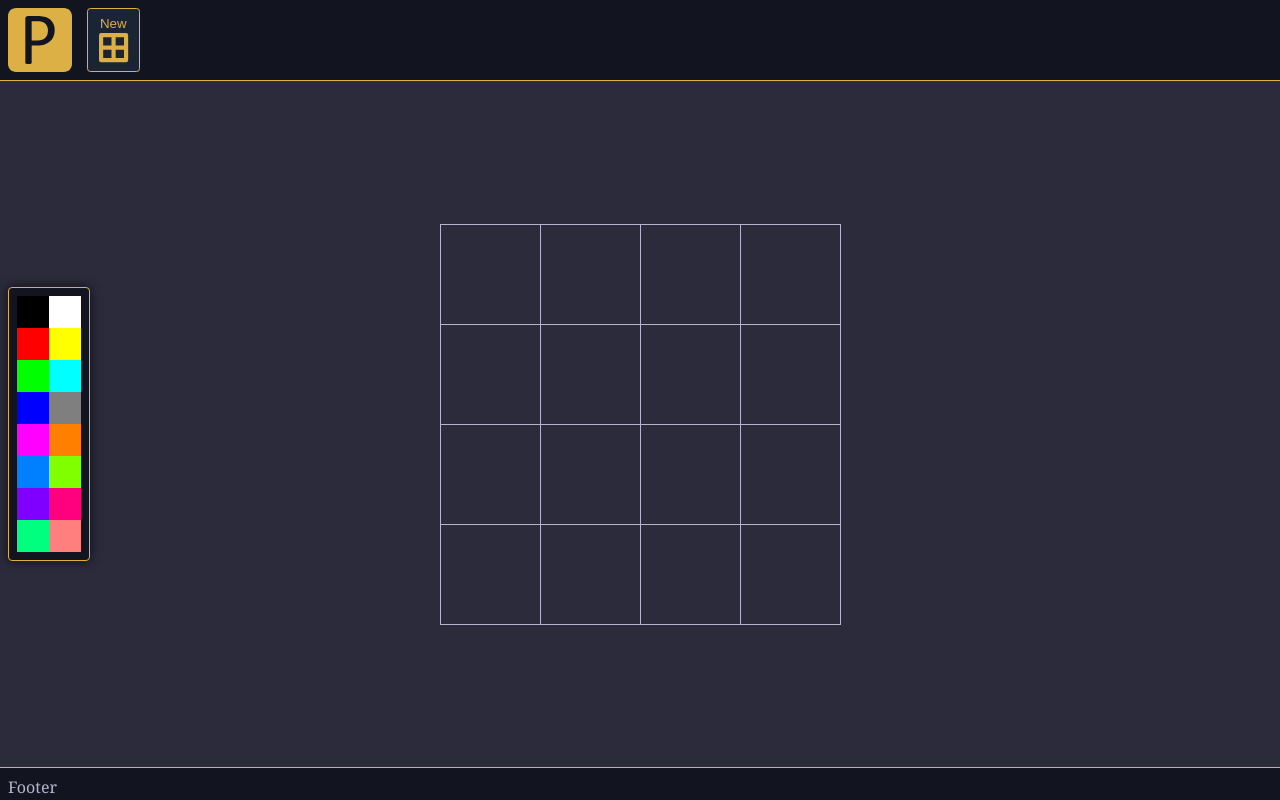
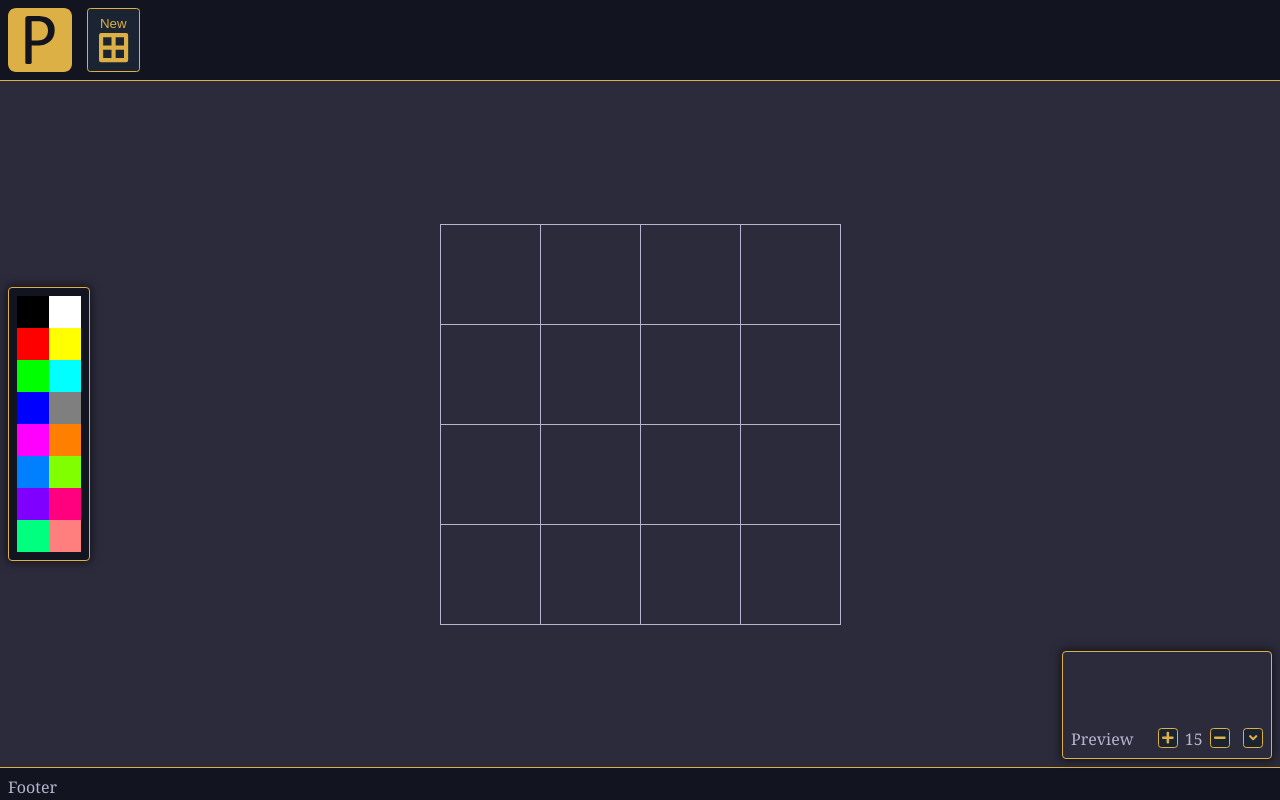
Before and after one commit to ropedy/picture-element-editor, a React (Vite) app: page / in a window 1280 px wide. Built offline with nearby package versions, Linux system fonts and the light colour scheme.

Commit message:
Added preview

```diff
--- a/src/components/Main.js
+++ b/src/components/Main.js
@@ -5,6 +5,7 @@ import { useDrop } from 'react-dnd';
 import ColorPalette from './ColorPalette';
 import Canvas from './Canvas';
 import ActionBox from './ActionBox';
+import Preview from './Preview';
 
 import { setPixel } from '../reducers/canvasReducer';
 
@@ -29,6 +30,7 @@ const Main = () => {
     {show ? <ActionBox /> : null}
     <ColorPalette />
     <Canvas />
+    <Preview />
   </main>;
 };
 
--- /dev/null
+++ b/src/components/Preview.js
@@ -0,0 +1,74 @@
+import React, { useState, useEffect } from 'react';
+import { useSelector } from 'react-redux';
+
+import { FontAwesomeIcon } from '@fortawesome/react-fontawesome';
+import { faPlus, faMinus, faAngleDown, faAngleUp } from '@fortawesome/free-solid-svg-icons';
+
+import '../styles/Preview.scss';
+
+const Preview = () => {
+  const [ showPreview, setShowPreview ] = useState(true);
+  const [ zoomValue, setZoomValue ] = useState(15);
+  const { size, pixels } = useSelector(({ canvas }) => canvas);
+  const [ canvasSize, setCanvasSize ] = useState({
+    width: size.width * zoomValue,
+    height: size.height * zoomValue
+  });
+
+  useEffect(() => {
+    setCanvasSize({
+      width: size.width * zoomValue,
+      height: size.height * zoomValue
+    });
+  }, [size, zoomValue]);
+
+  useEffect(() => {
+    if (!showPreview) {
+      return;
+    }
+
+    const canvas = document.querySelector('#preview-canvas-div canvas');
+    const context = canvas.getContext('2d');
+
+    canvas.width = canvasSize.width;
+    canvas.height = canvasSize.height;
+
+    for (const pixel of pixels) {
+      if (pixel.color) {
+        const idx = pixels.indexOf(pixel);
+        const x = idx % size.width;
+        const y = Math.floor(idx / size.width);
+
+        context.fillStyle = pixel.color;
+        context.fillRect(x * zoomValue, y * zoomValue, zoomValue, zoomValue);
+      }
+    }
+  }, [pixels, canvasSize, showPreview]);
+
+  const changeZoomValue = newValue => {
+    const clampedValue = Math.max(Math.min(newValue, 15), 1);
+
+    setZoomValue(clampedValue);
+  };
+
+  return <div id='preview'>
+    <div id='preview-canvas-div' style={{ display: showPreview ? 'grid' : 'none' }}>
+      <canvas />
+    </div>
+    <footer>
+      Preview
+      <button  className='preview-toggle-button'onClick={() => setShowPreview(!showPreview)}>
+        <FontAwesomeIcon className='icon' icon={showPreview ? faAngleDown : faAngleUp} />
+      </button>
+      <button className='minus-button' onClick={() => changeZoomValue(zoomValue - 1)}>
+        <FontAwesomeIcon className='icon' icon={faMinus} />
+      </button>
+      <span className='zoom-value-display'>{zoomValue}</span>
+      <button className='plus-button' onClick={() => changeZoomValue(zoomValue + 1)}>
+        <FontAwesomeIcon className='icon' icon={faPlus} />
+      </button>
+    </footer>
+  </div>;
+};
+
+export default Preview;
--- /dev/null
+++ b/src/styles/Preview.scss
@@ -0,0 +1,54 @@
+@import './variables.scss';
+
+#preview {
+  background-color: $light;
+  border: 1px solid $yellow;
+  box-shadow: 0 0 10px 2px rgba(black, .5);
+  border-radius: .25em;
+  z-index: 1;
+  padding: .5em;
+
+  position: absolute;
+  bottom: .5em;
+  right: .5em;
+
+  width: auto;
+  height: auto;
+  min-width: 12em;
+
+  display: flex;
+  flex-direction: column;
+
+  #preview-canvas-div {
+    height: auto;
+    width: 100%;
+
+    flex: 1;
+
+    place-items: center;
+
+    margin-bottom: .5em;
+  }
+
+  footer {
+
+    .zoom-value-display {
+      width: 2em;
+      text-align: center;
+    }
+
+    button {
+      width: 1.5em;
+      height: 1.5em;
+      padding: .125em;
+    }
+
+    .preview-toggle-button {
+      margin-left: 1em;
+    }
+
+    .minus-button, .plus-button, .preview-toggle-button, .zoom-value-display {
+      float: right;
+    }
+  }
+}
```
